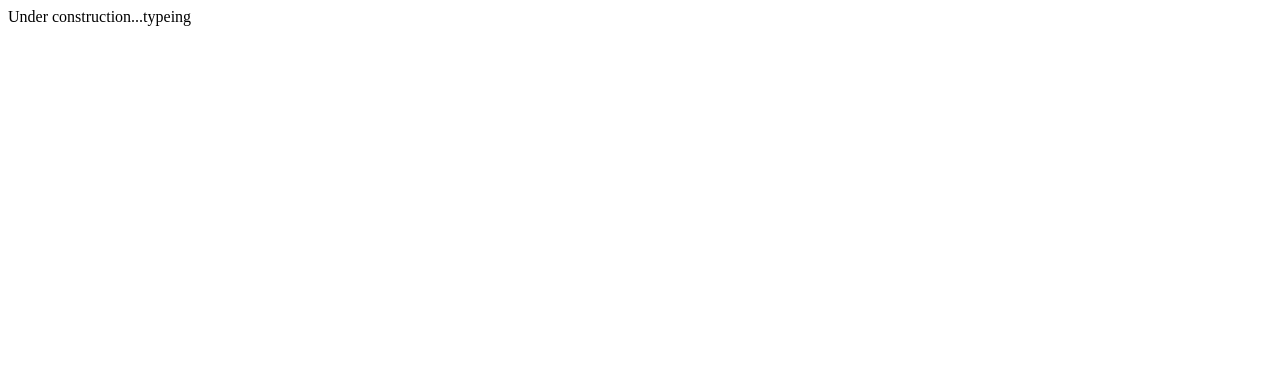
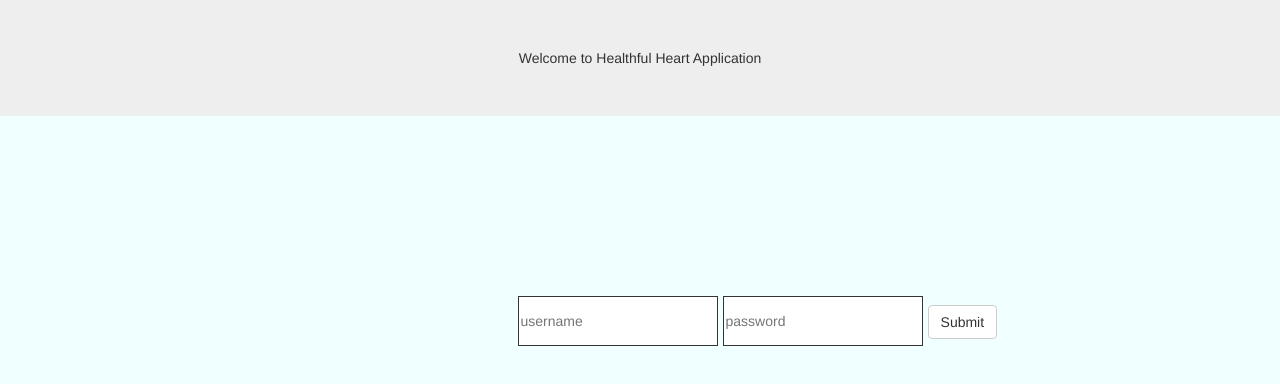
Before and after one commit to cts3njitedu/healthful-heart-ui, a React (Create React App) app: page / in a window 1280 px wide. Shown: the top 384 px of the page. Built offline with nearby package versions, Linux system fonts and the light colour scheme.

Commit message:
added bootstrap seeing if it works in heroku

```diff
--- a/package.json
+++ b/package.json
@@ -7,17 +7,21 @@
     "@testing-library/react": "^9.4.0",
     "@testing-library/user-event": "^7.2.1",
     "axios": "^0.19.0",
+    "bootstrap": "^3.4.1",
     "express": "^4.17.1",
     "express-favicon": "^2.0.1",
     "http-proxy-middleware": "^0.20.0",
     "path": "^0.12.7",
     "react": "^16.12.0",
+    "react-bootstrap": "^0.32.4",
     "react-dom": "^16.12.0",
+    "react-redux": "^7.1.3",
     "react-scripts": "3.3.0",
     "redux": "^4.0.5"
   },
   "scripts": {
     "start": "node server.js",
+    "start-dev": "react-scripts start",
     "build": "react-scripts build",
     "test": "react-scripts test",
     "eject": "react-scripts eject"
--- a/src/App.js
+++ b/src/App.js
@@ -1,8 +1,14 @@
 import React from 'react'
+import Header from './components/Header'
+import MainContent from './components/MainContent'
+
 
 function App() {
     return (
-        <div>Under construction...typeing</div>
+        <div>
+            <Header />
+            <MainContent />
+        </div>
     )
 }
 
--- /dev/null
+++ b/src/components/Header.js
@@ -0,0 +1,16 @@
+import React, { Component } from 'react'
+import { Jumbotron } from 'react-bootstrap'
+
+
+class Header extends Component {
+    render() {
+        return (
+            <Jumbotron style={{textAlign:'center'}}>
+                <div>Welcome to Healthful Heart Application</div>
+            </Jumbotron>
+        )
+    }
+}
+
+
+export default Header
--- /dev/null
+++ b/src/components/LoginForm.js
@@ -0,0 +1,52 @@
+import React, { Component } from 'react'
+import "../styles/loginform.css"
+import { Row, Col, Button } from 'react-bootstrap'
+
+
+class LoginForm extends Component {
+    constructor() {
+        super();
+        this.handleSubmit = this.handleSubmit.bind(this);
+
+    }
+
+    handleSubmit(e) {
+        e.preventDefault();
+        console.log("Sugar Honey Ice Tea")
+    }
+    render() {
+        return (
+
+                <form onSubmit={this.handleSubmit}>
+                    <Row>
+                        <Col md={2}></Col>
+                        <Col md={8}>
+                            <div className="loginFormDiv">
+                                <input
+                                    type="text"
+                                    placeholder="username"
+                                    className="loginText"
+                                >
+
+                                </input>
+                                <input
+                                    type="text"
+                                    placeholder="password"
+                                    className="loginText">
+
+                                </input>
+                                <Button type="submit" className="loginSubmitButton">Submit</Button>
+                            </div>
+                        </Col>
+                        <Col md={2}></Col>
+                    </Row>
+
+                </form>
+
+        )
+    }
+}
+
+
+
+export default LoginForm
--- /dev/null
+++ b/src/components/MainContent.js
@@ -0,0 +1,23 @@
+import React, { Component } from 'react'
+import { Grid, Row, Col } from 'react-bootstrap'
+import LoginForm from './LoginForm'
+
+class MainContent extends Component {
+    render() {
+        return (
+            <Grid>
+                <Row></Row>
+                <Row>
+                    <Col></Col>
+                    <Col lg={12} className="divMain"><LoginForm /></Col>
+                    <Col></Col>
+                </Row>
+            </Grid>
+        )
+    }
+}
+
+
+
+
+export default MainContent
--- a/src/index.js
+++ b/src/index.js
@@ -1,6 +1,8 @@
 import React from 'react';
 import ReactDOM from 'react-dom';
 import App from './App';
+import 'bootstrap/dist/css/bootstrap.min.css'
+import './styles/app.css'
 ReactDOM.render(<App />, document.getElementById('root'));
 
 // If you want your app to work offline and load faster, you can change
--- /dev/null
+++ b/src/styles/app.css
@@ -0,0 +1,4 @@
+body {
+    background-color:azure;
+    height:100%;
+}
--- /dev/null
+++ b/src/styles/loginform.css
@@ -0,0 +1,16 @@
+.loginFormDiv {
+    margin-left: 33%;
+    margin-top: 20%;
+
+}
+
+.loginText {
+    border: 1px solid;
+    margin-left: 1%;
+    height: 50px;
+    width: 200px;
+}
+
+.loginSubmitButton {
+    margin-left: 1%
+}
```
Also changed, not shown: 1 other file (tests, documents, lock files or other folders).
